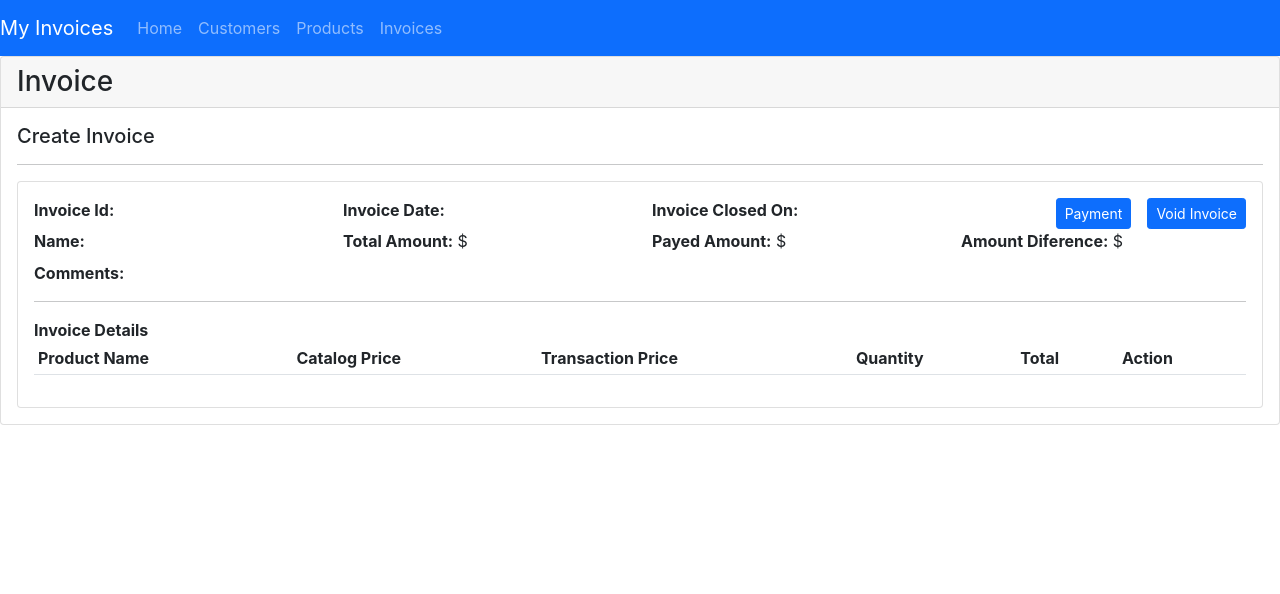
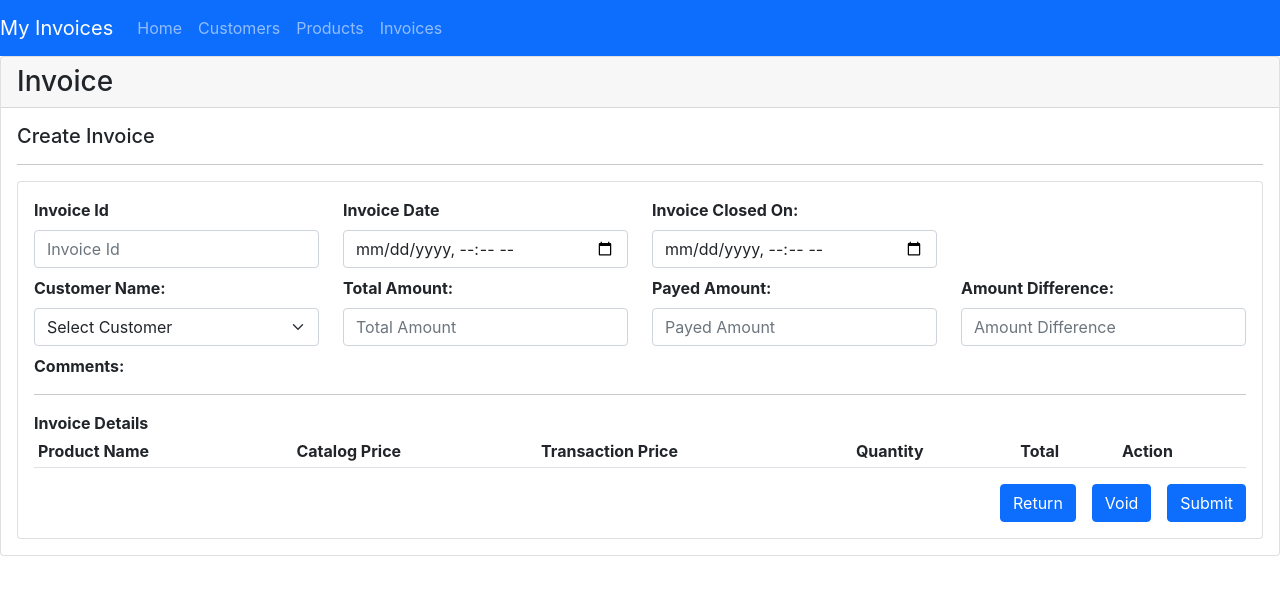
Before and after one commit to dvelez1/my-invoices-app, a React (Create React App) app: page /invoiceUpsert in a window 1280 px wide. Shown: the top 594 px of the page. Built offline with nearby package versions, Linux system fonts and the light colour scheme.

Commit message:
InvoiceUpsert Design in Progress

```diff
--- a/src/components/Invoice/InvoiceUpsert.tsx
+++ b/src/components/Invoice/InvoiceUpsert.tsx
@@ -74,7 +74,9 @@ export const InvoiceUpsert = () => {
       <div className="card">
         <h3 className="card-header">Invoice</h3>
         <div className="card-body">
-          <h5 className="card-title">{invoiceMasterModel === undefined ? "Create" : "Edit"} Invoice</h5>
+          <h5 className="card-title">
+            {invoiceMasterModel === undefined ? "Create" : "Edit"} Invoice
+          </h5>
           <hr />
 
           <div className="mt-2">
@@ -82,70 +84,80 @@ export const InvoiceUpsert = () => {
               <div className="card-body">
                 <div className="row">
                   <div className="col-md-3">
-                    <label className="fw-bold">
-                      Invoice Id: {invoiceMasterModel?.InvoiceId}
-                    </label>
+                    <label className="form-label fw-bold">Invoice Id</label>
+                    <input
+                      type="text"
+                      className="form-control"
+                      id="invoiceId"
+                      name="invoiceId"
+                      placeholder="Invoice Id"
+                    />
                   </div>
                   <div className="col-md-3">
-                    <label>
-                      {" "}
-                      <span className="fw-bold">Invoice Date:</span>{" "}
-                      {/* {new Date(invoiceMasterModel?.StartDate).toDateString()}{" "} */}
-                    </label>
+                    <label className="form-label fw-bold">Invoice Date</label>
+                    <input
+                      type="datetime-local"
+                      className="form-control"
+                      id="invoiceDate"
+                      name="invoiceDate"
+                      placeholder="Invoice Date"
+                    />
                   </div>
                   <div className="col-md-3">
-                    <label>
-                      {" "}
-                      <span className="fw-bold">Invoice Closed On:</span>{" "}
-                      {/* {invoiceMasterModel.EndDate != null &&
-                        new Date(
-                          invoiceMasterModel.EndDate
-                        ).toDateString()}{" "} */}
+                    <label className="form-label fw-bold">
+                      Invoice Closed On:
                     </label>
-                  </div>
-                  <div className="col-md-3">
-                    <div className="d-grid gap-2 d-md-flex justify-content-md-end">
-                      <button className="btn btn-primary btn-sm me-md-2">
-                        Payment
-                      </button>
-                      <button className="btn btn-primary btn-sm">
-                        Void Invoice
-                      </button>
-                    </div>
+                    <input
+                      type="datetime-local"
+                      className="form-control"
+                      id="invoiceEndDate"
+                      name="invoiceEndDate"
+                      placeholder="Invoice Closed On"
+                    />
                   </div>
                 </div>
 
-                <div className="row">
+                <div className="row mt-2">
                   <div className="col-md-3">
-                    <label>
-                      {" "}
-                      <span className="fw-bold">Name:</span>{" "}
-                      {/* {invoiceMasterModel.CustomerName}{" "}
-                      {invoiceMasterModel.FirstName}{" "}
-                      {invoiceMasterModel.LastName} */}
-                    </label>
+                    <label className="form-label fw-bold">Customer Name:</label>
+                    <select
+                      className="form-select"
+                      aria-label="Select Customer"
+                    >
+                      <option selected>Select Customer</option>
+                    </select>
                   </div>
                   <div className="col-md-3">
-                    <label>
-                      {" "}
-                      <span className="fw-bold">Total Amount:</span> {"$ "}
-                      {/* {invoiceMasterModel.TotalAmount ?? 0} */}
-                    </label>
+                    <label className="form-label fw-bold">Total Amount:</label>
+                    <input
+                      type="number"
+                      className="form-control"
+                      id="totalAmount"
+                      name="totalAmount"
+                      placeholder="Total Amount"
+                    />
                   </div>
                   <div className="col-md-3">
-                    <label>
-                      {" "}
-                      <span className="fw-bold">Payed Amount:</span> {"$ "}
-                      {/* {invoiceMasterModel.PayedAmount ?? 0} */}
-                    </label>
+                    <label className="form-label fw-bold">Payed Amount:</label>
+                    <input
+                      type="number"
+                      className="form-control"
+                      id="payedAmount"
+                      name="payedAmount"
+                      placeholder="Payed Amount"
+                    />
                   </div>
                   <div className="col-md-3">
-                    <label>
-                      {" "}
-                      <span className="fw-bold">Amount Diference:</span> {"$ "}
-                      {/* {(invoiceMasterModel.TotalAmount ?? 0) -
-                        (invoiceMasterModel.PayedAmount ?? 0)} */}
+                    <label className="form-label fw-bold">
+                      Amount Difference:
                     </label>
+                    <input
+                      type="number"
+                      className="form-control"
+                      id="difference"
+                      name="difference"
+                      placeholder="Amount Difference"
+                    />
                   </div>
                 </div>
 
@@ -219,6 +231,19 @@ export const InvoiceUpsert = () => {
                       )} */}
                   </tbody>
                 </table>
+
+                <div className="d-grid gap-2 d-md-flex justify-content-md-end">
+                  <button
+                    className="btn btn-primary btn-md me-md-2"
+                    onClick={handleUpsertClick}
+                  >
+                    Return
+                  </button>
+                  <button className="btn btn-primary btn-md me-md-2">
+                    Void
+                  </button>
+                  <button className="btn btn-primary btn-md">Submit</button>
+                </div>
               </div>
             </div>
           </div>
--- a/src/components/Invoice/Invoices.tsx
+++ b/src/components/Invoice/Invoices.tsx
@@ -199,7 +199,7 @@ export const Invoices = () => {
                         <label>
                           {" "}
                           <span className="fw-bold">
-                            Amount Diference:
+                            Amount Difference:
                           </span>{" "}
                           {"$ "}
                           {(TotalAmount ?? 0) - (PayedAmount ?? 0)}
```
